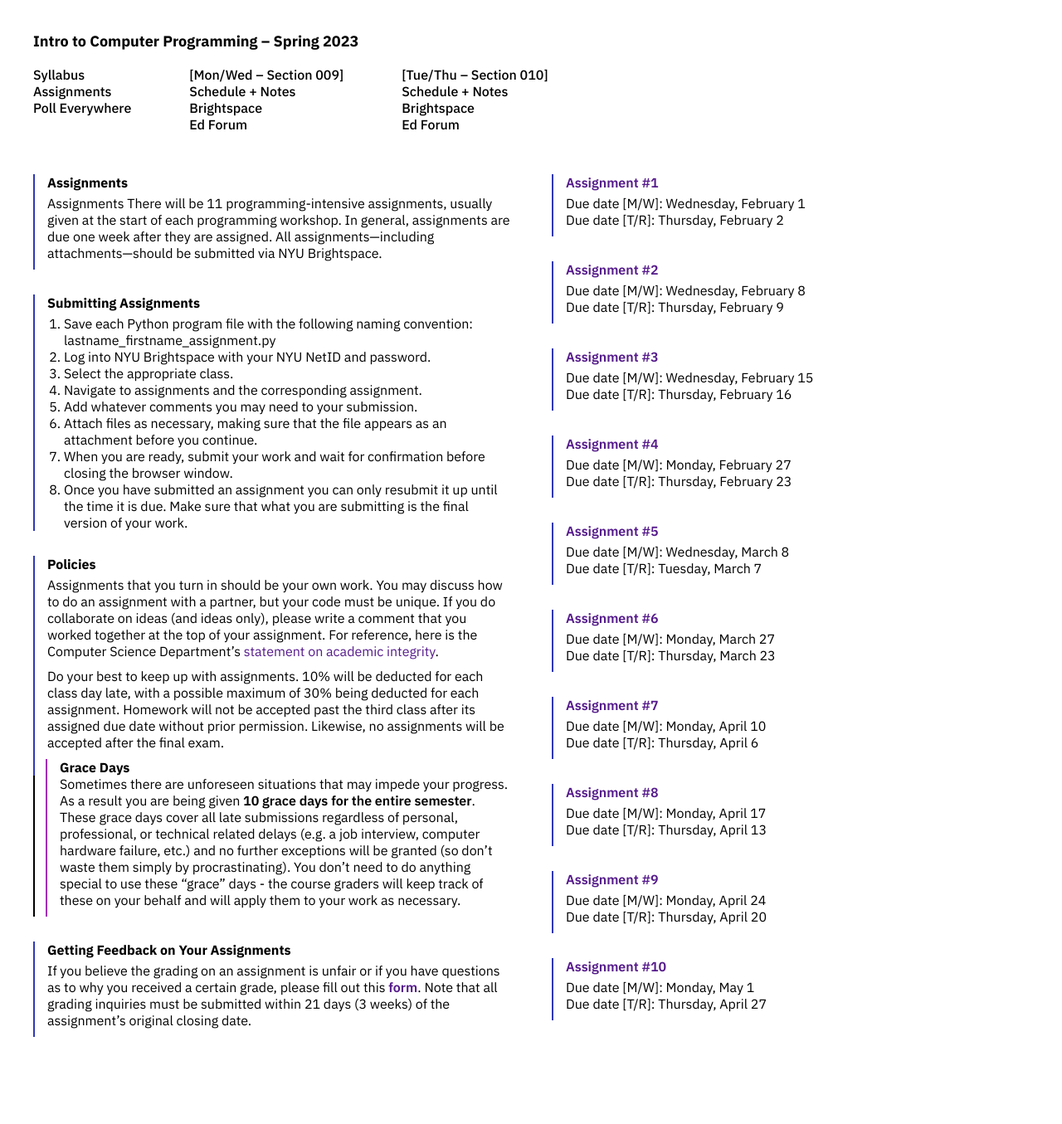
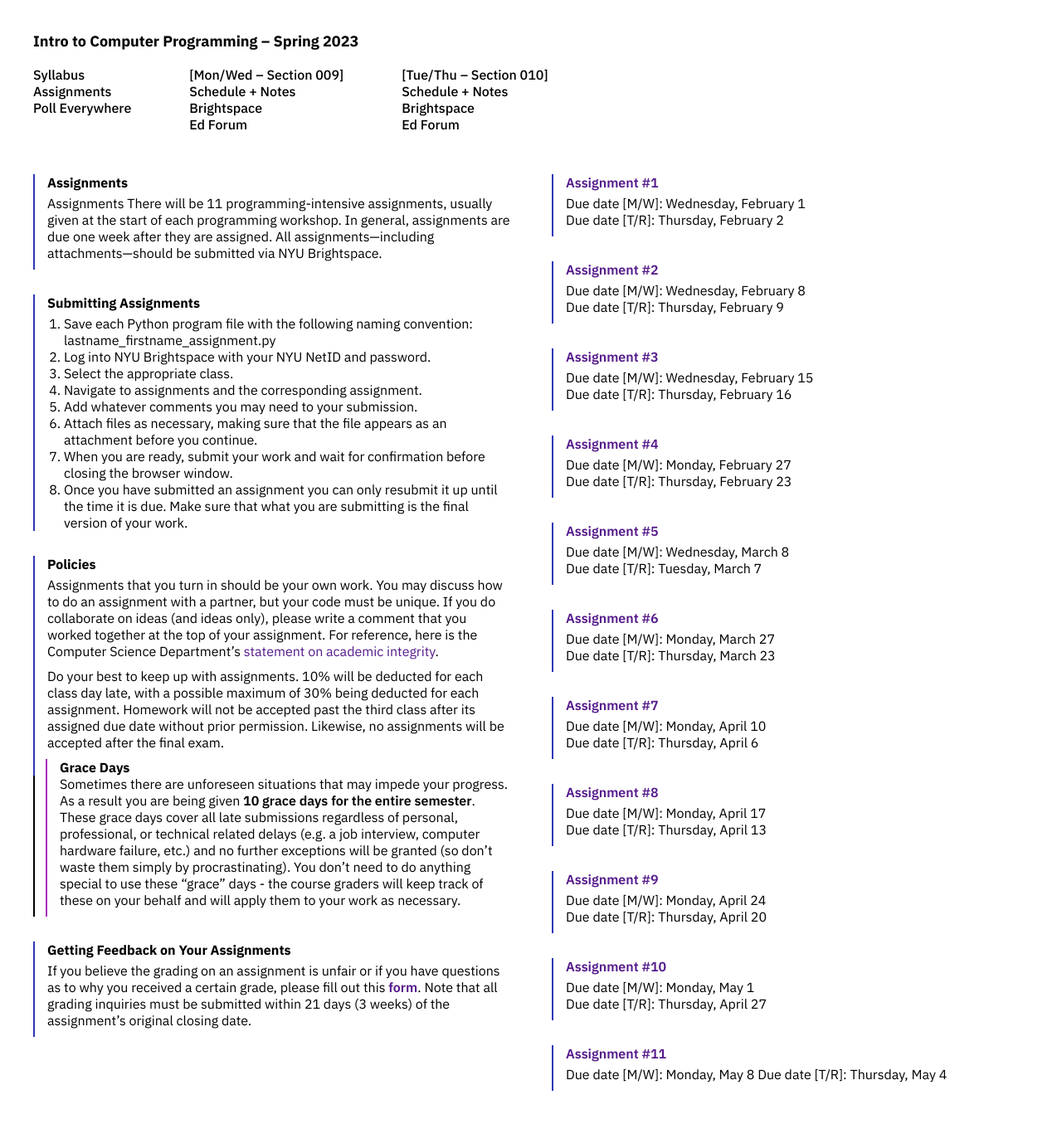
Before and after one commit to emilydidthis/CSCI-UA.0002-Spring23, a Jekyll site: the page built from assignments.markdown, in a window 1280 px wide. Shown: the whole page at 83% size. Built offline with Jekyll 4.4.1, drawn with Linux system fonts in a browser that asks for light colours; before the commit the page ends 1290 px from its top, so only the background shows below that.

Commit message:
Update assignments.markdown

```diff
--- a/assignments.markdown
+++ b/assignments.markdown
@@ -77,6 +77,10 @@
 Due date [M/W]: Monday, May 1
 Due date [T/R]: Thursday, April 27
 
+## [**Assignment #11**]({{ site.url }}{{ site.baseurl }}/assignments/on-deck/11.html)
+Due date [M/W]: Monday, May 8
+Due date [T/R]: Thursday, May 4
+
 <!--
 
 
```
